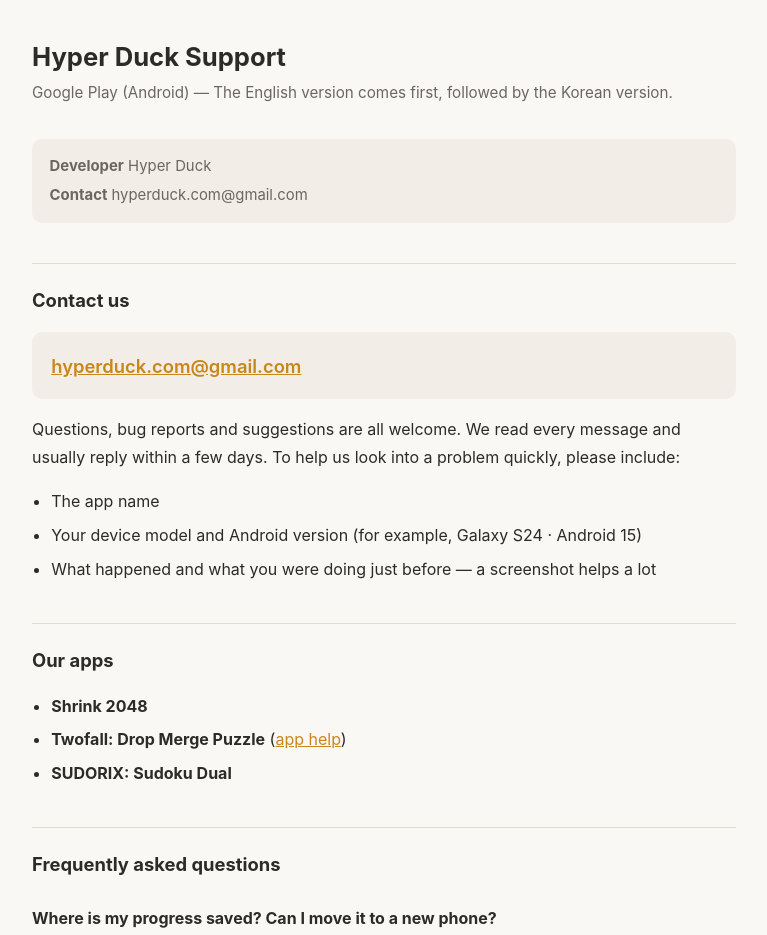
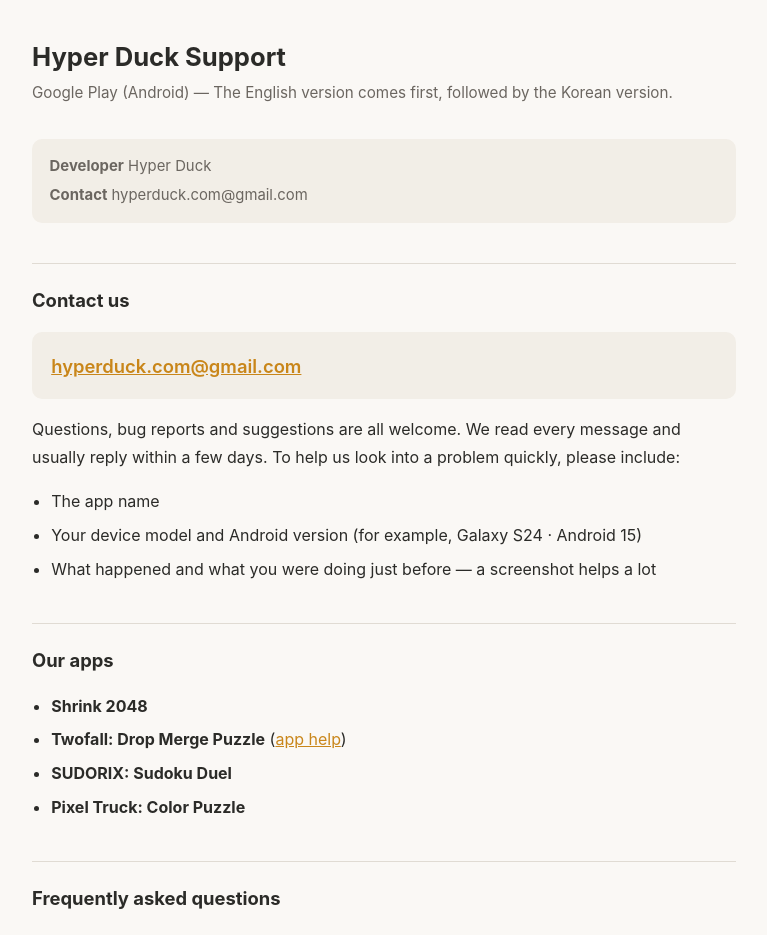
Before and after one commit to hyperduck-official/hyperduck-official.github.io, a plain HTML site: page game/support.html in a window 1280 px wide. Shown: the top 935 px of the page, without its empty margins (256-1023 px from the left). Drawn offline with Linux system fonts and the light colour scheme.

Commit message:
Add files via upload

```diff
--- a/game/support.html
+++ b/game/support.html
@@ -116,7 +116,8 @@
 <ul>
   <li><strong>Shrink 2048</strong></li>
   <li><strong>Twofall: Drop Merge Puzzle</strong> (<a href="#twofall">app help</a>)</li>
-  <li><strong>SUDORIX: Sudoku Dual</strong></li>
+  <li><strong>SUDORIX: Sudoku Duel</strong></li>
+  <li><strong>Pixel Truck: Color Puzzle</strong></li>
 </ul>
 
 <h2>Frequently asked questions</h2>
@@ -143,6 +144,7 @@
   <li>Users in the EEA, the UK and Switzerland can change their consent inside the app:
     <ul>
       <li>Shrink 2048: <code>Settings → Privacy → Ad preferences</code></li>
+      <li>Pixel Truck: <code>Settings → PRIVACY CHOICES</code></li>
       <li>Twofall: <code>Pause → Ad Privacy Settings</code></li>
       <li>SUDORIX: <code>Settings → Ads &amp; Privacy</code></li>
     </ul>
@@ -215,7 +217,8 @@
 <ul>
   <li><strong>Shrink 2048</strong></li>
   <li><strong>Twofall: Drop Merge Puzzle</strong> (<a href="#twofall-ko">앱 도움말</a>)</li>
-  <li><strong>SUDORIX: Sudoku Dual</strong></li>
+  <li><strong>SUDORIX: Sudoku Duel</strong></li>
+  <li><strong>Pixel Truck: Color Puzzle</strong></li>
 </ul>
 
 <h2>자주 묻는 질문</h2>
@@ -241,6 +244,7 @@
   <li>유럽 경제 지역·영국·스위스 이용자는 앱 안에서 동의를 바꿀 수 있습니다.
     <ul>
       <li>Shrink 2048: <code>설정 → 개인정보 → 광고 동의 설정</code></li>
+      <li>Pixel Truck: <code>Settings → PRIVACY CHOICES</code></li>
       <li>Twofall: <code>일시정지 → 광고 개인정보 설정</code></li>
       <li>SUDORIX: <code>설정 → 광고 및 개인정보 설정</code></li>
     </ul>
```
